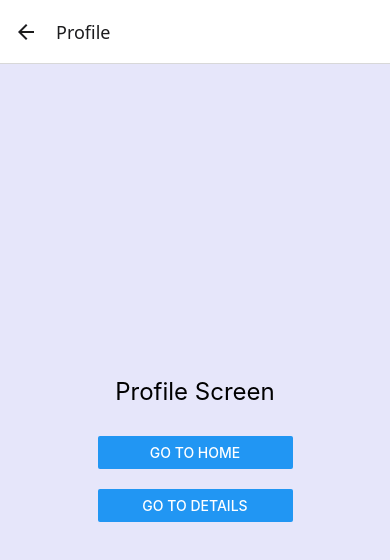
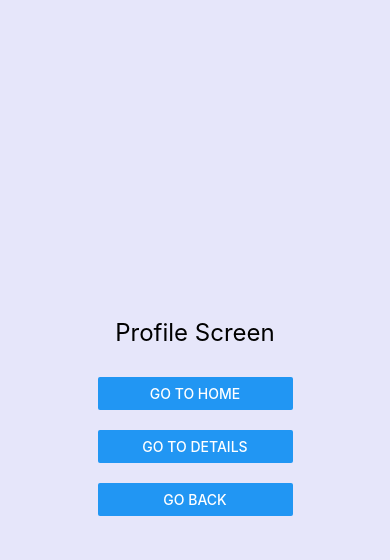
Before and after one commit to vomeajuda/MeuAppNavegacao, a React Native app: screen /Profile in a window 390 px wide. Shown: the top 560 px of the page. Built offline with nearby package versions, Linux system fonts and the light colour scheme.

Commit message:
remoção do header

```diff
--- a/App.js
+++ b/App.js
@@ -13,7 +13,7 @@ export default function App() {
       <Stack.Navigator initialRouteName="Home">
         <Stack.Screen name="Home" component={HomeScreen} />
         <Stack.Screen name="Details" component={DetailsScreen} />
-        <Stack.Screen name="Profile" component={ProfileScreen} />
+        <Stack.Screen name="Profile" component={ProfileScreen} options={{headerShown: false}} />
       </Stack.Navigator>
     </NavigationContainer>
   );
--- a/src/screens/ProfileScreen.js
+++ b/src/screens/ProfileScreen.js
@@ -17,6 +17,12 @@ export default function ProfileScreen({ navigation }) {
                 <Button
                     title="Go to Details"
                     onPress={() => navigation.navigate("Details")}
+                />
+            </View>
+            <View style={styles.buttonContainer}>
+                <Button
+                    title="Go Back"
+                    onPress={() => navigation.goBack()}
                 />
             </View>
         </View>
```
